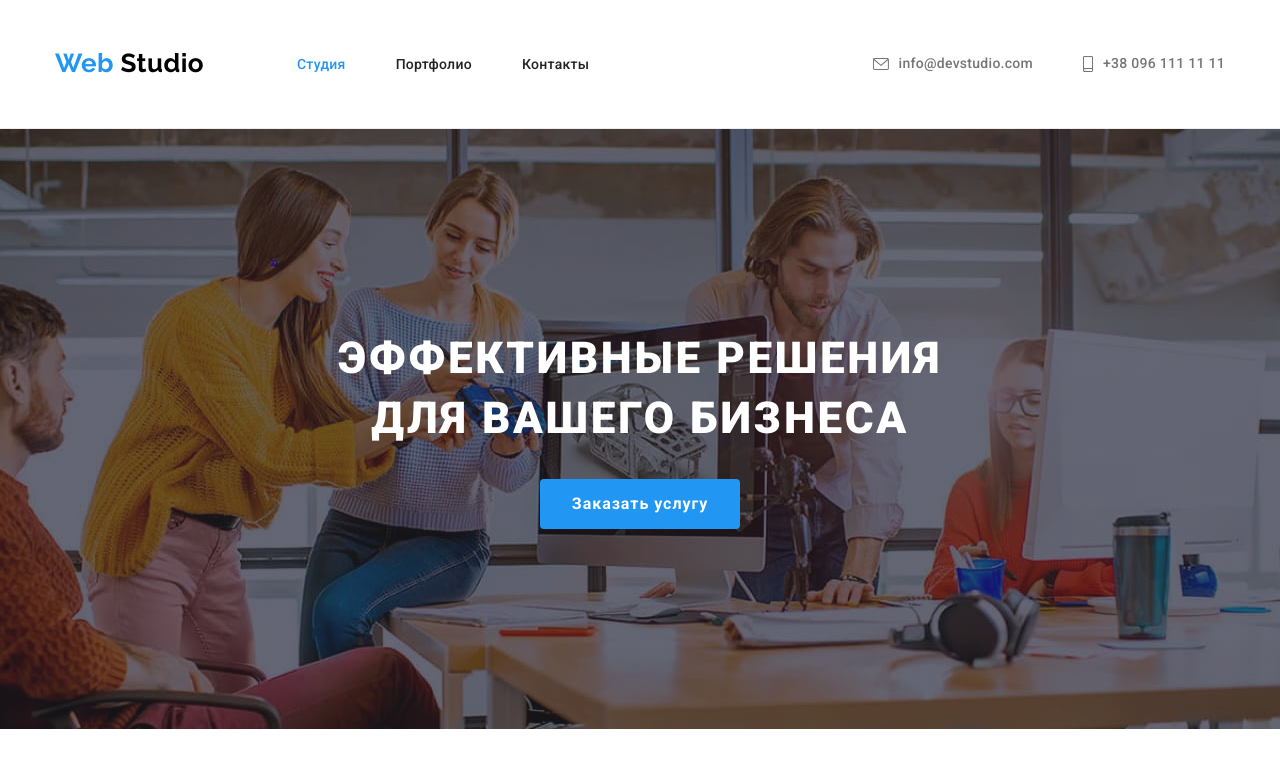
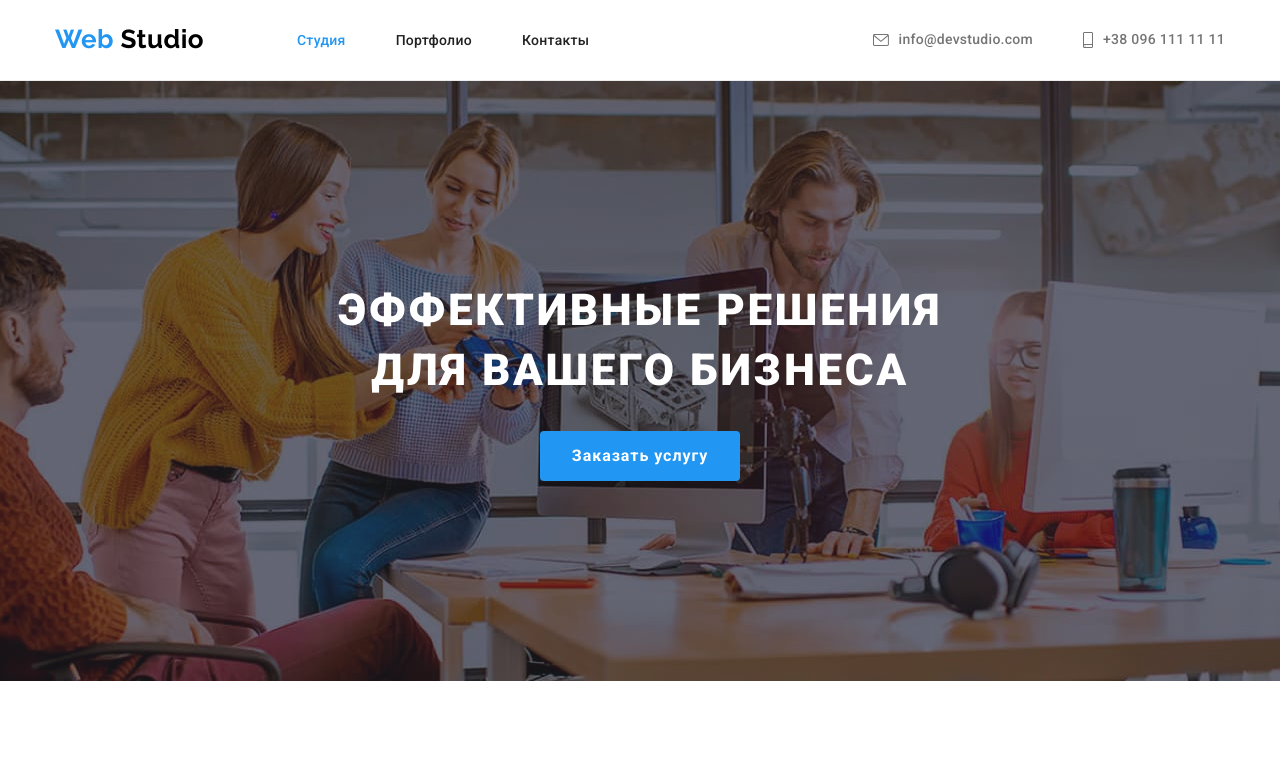
Before and after one commit to Oleh-Semenenko/goit-markup-hw-04, a plain HTML site: page index.html in a window 1280 px wide. Shown: the top 771 px of the page. Drawn offline with nearby package versions, Linux system fonts and the light colour scheme.

Commit message:
Deleted header-paddings

```diff
--- a/css/styles.css
+++ b/css/styles.css
@@ -80,8 +80,6 @@ a {
                        /* HEADER */
 
 .header {
-    padding-top: 24px;
-    padding-bottom: 24px;
     border-bottom: 1px solid var(--header-border-color);
 }
 
@@ -282,6 +280,7 @@ a {
     background-size: 70px 70px;
     background-repeat: no-repeat;
     background-position: center;
+    border-radius: 4px;
     margin-bottom: 30px;
 }
 
```
